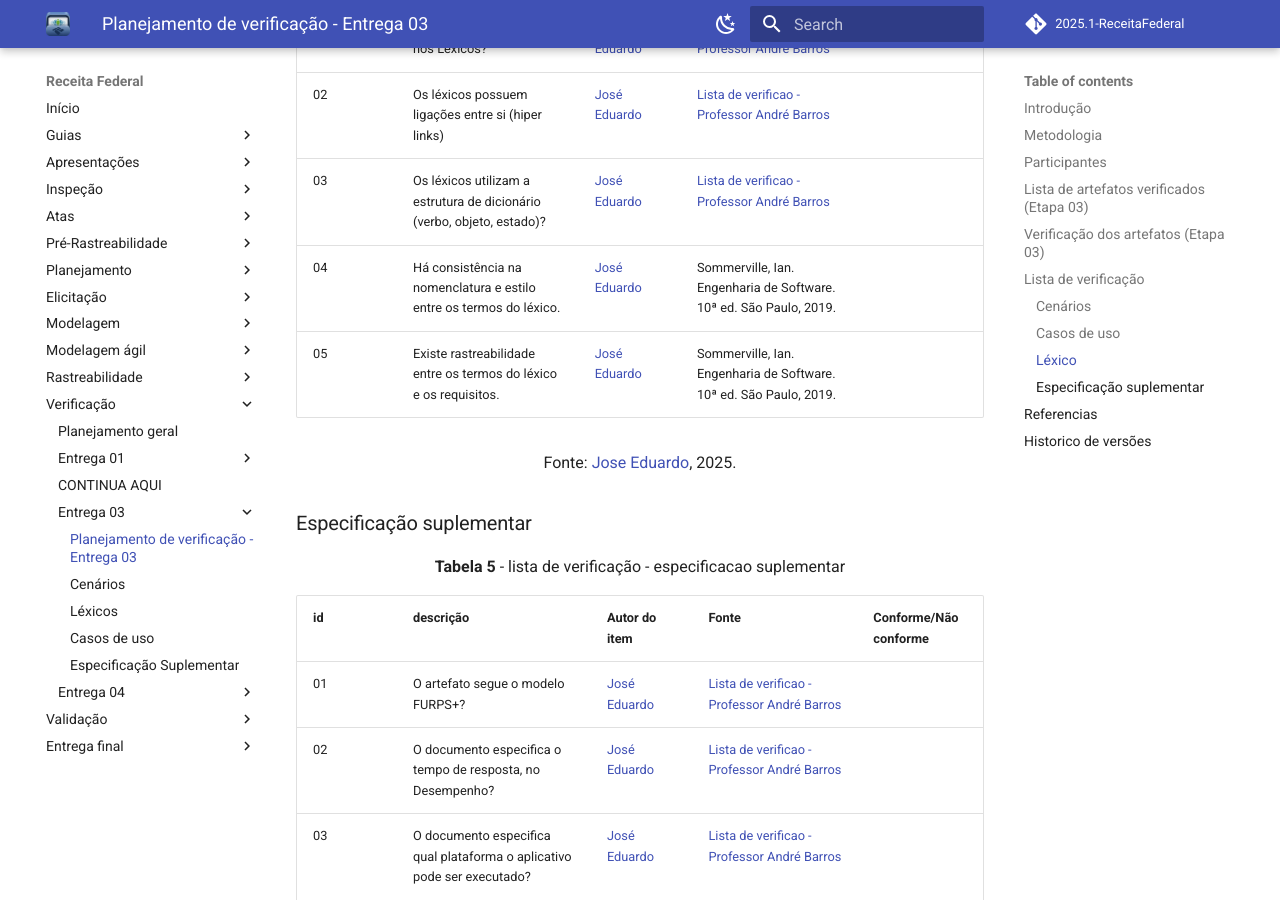
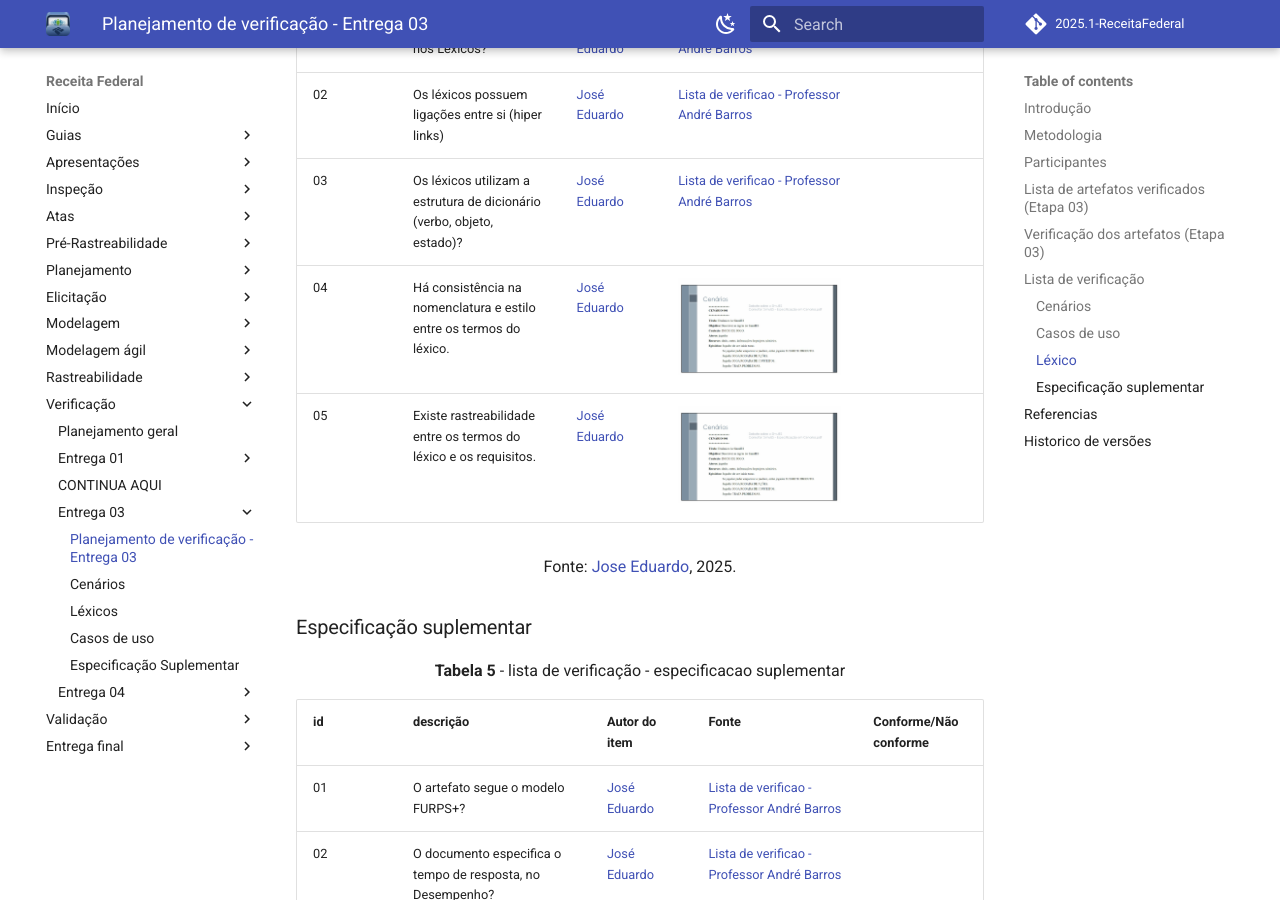
Before and after one commit to Requisitos-de-Software/2025.1-Meu-INSS, an MkDocs documentation site: the page built from docs/verificacao/entrega3/planejamento3.md, in a window 1280 px wide and 900 px high, scrolled down 3621 px. Built offline with MkDocs 1.6.1 and Material for MkDocs 9.7.7, drawn with Linux system fonts in a browser that asks for light colours; comment, search, counter and statistics services are not loaded.

Commit message:
corrige lexico

```diff
--- a/docs/verificacao/entrega3/planejamento3.md
+++ b/docs/verificacao/entrega3/planejamento3.md
@@ -89,8 +89,8 @@ A metodologia utilizada nessa etapa é a [Inspeção de Fagan](https://requisito
 | 01 |A definição do usuário nos Léxicos?    | [José Eduardo](https://github.com/jevprado) | [Lista de verificao - Professor André Barros]() |                       |
 | 02 | Os léxicos possuem ligações entre si (hiper links)             | [José Eduardo](https://github.com/jevprado) | [Lista de verificao - Professor André Barros]()                                |                       |
 | 03 | Os léxicos utilizam a estrutura de dicionário (verbo, objeto, estado)?                 | [José Eduardo](https://github.com/jevprado) | [Lista de verificao - Professor André Barros]()                     |                       |
-| 04 | Há consistência na nomenclatura e estilo entre os termos do léxico.                | [José Eduardo](https://github.com/jevprado)                     |   Sommerville, Ian. Engenharia de Software. 10ª ed. São Paulo, 2019.                    |
-| 05 | Existe rastreabilidade entre os termos do léxico e os requisitos.              |[José Eduardo](https://github.com/jevprado)                     |  Sommerville, Ian. Engenharia de Software. 10ª ed. São Paulo, 2019.                     |
+| 04 | Há consistência na nomenclatura e estilo entre os termos do léxico.                | [José Eduardo](https://github.com/jevprado)                     |  ![](../../assets/docs-verificacao/lex.png)                     |
+| 05 | Existe rastreabilidade entre os termos do léxico e os requisitos.              |[José Eduardo](https://github.com/jevprado)                     |  ![](../../assets/docs-verificacao/lex.png)             |
 
 
 
```
Also changed, not shown: docs/assets/docs-verificacao/lex.png (added).
